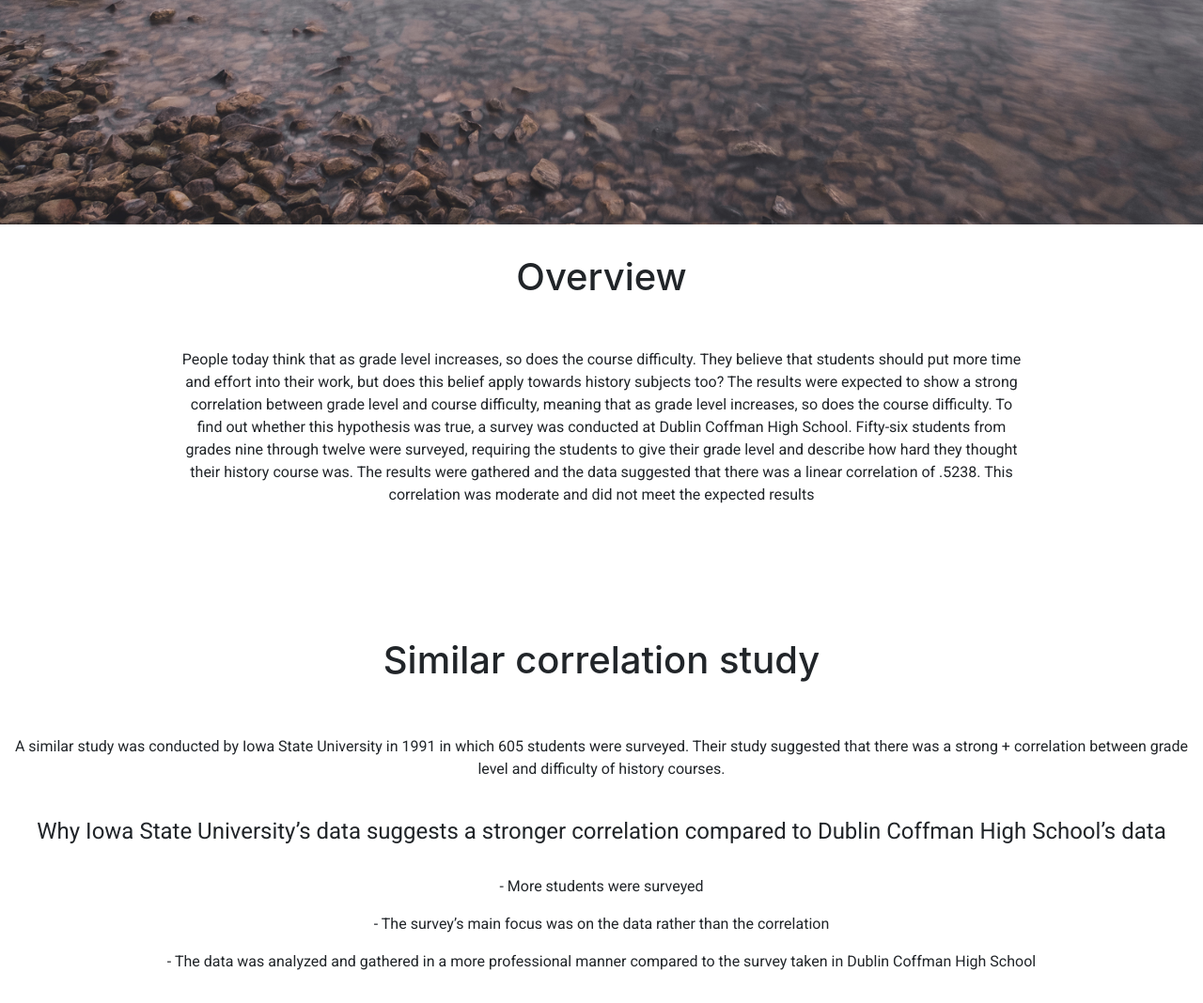
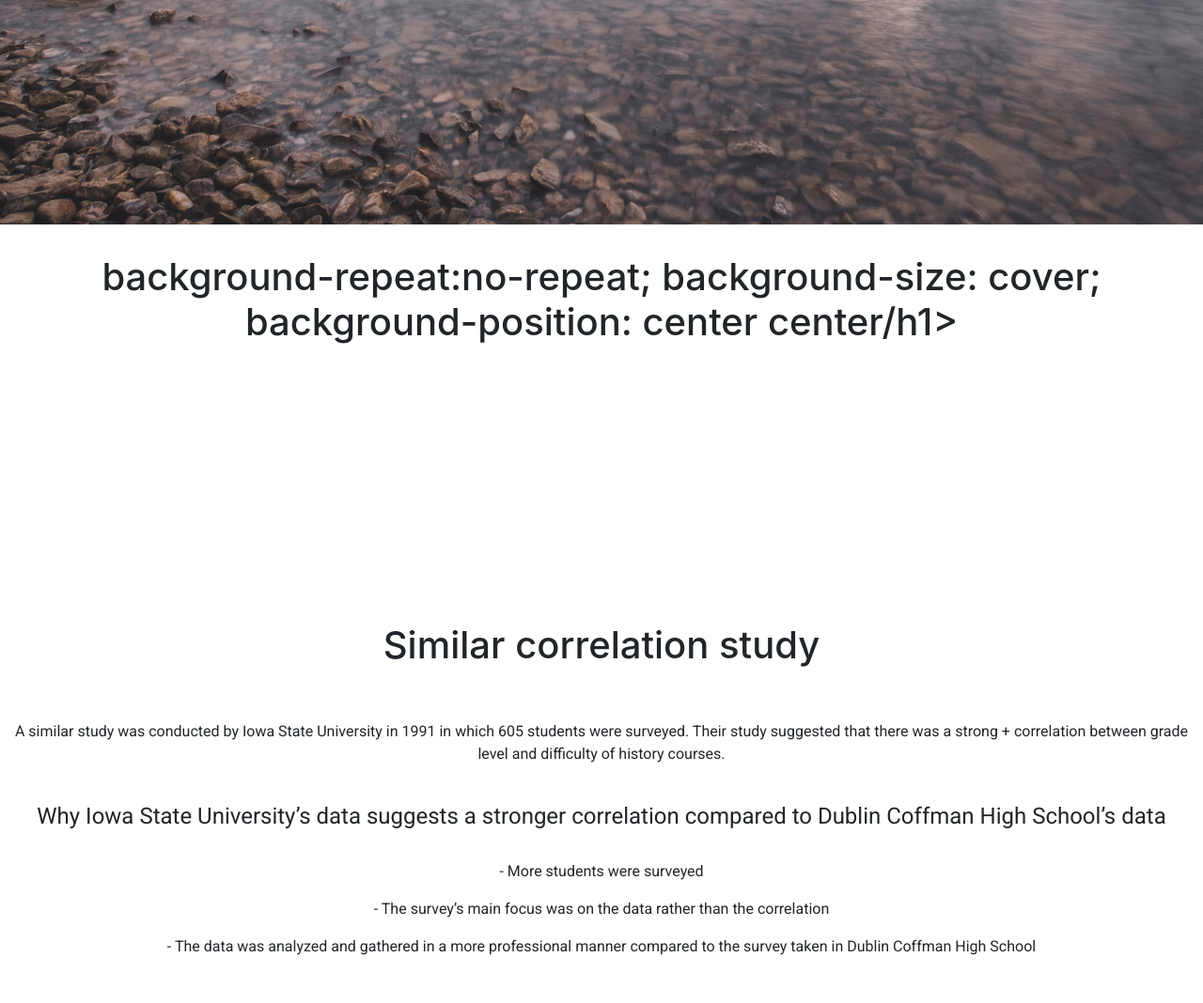
Before and after one commit to AnishRaja/AnishRaja.github.io, a plain HTML site: page index.html in a window 1280 px wide. Shown: the part 661-1729 px from the top of the page at 94% size. Drawn offline with nearby package versions, Linux system fonts and the light colour scheme.

Commit message:
Update index.html

```diff
--- a/index.html
+++ b/index.html
@@ -31,13 +31,12 @@ img {
 </div>
 
 <span id="p"></span>
-        <h1 class="title1"> Overview</h1>
+        <h1 class="title1">   background-repeat:no-repeat;
+  background-size: cover;
+  background-position: center center/h1>
         <br>
 <!--         <hr class="second">
- -->        <br>
-        <div class=container4>
-            <p>People today think that as grade level increases, so does the course difficulty. They believe that students should put more time and effort into their work, but does this belief apply towards history subjects too? The results were expected to show a strong correlation between grade level and course difficulty, meaning that as grade level increases, so does the course difficulty. To find out whether this hypothesis was true, a survey was conducted at Dublin Coffman High School. Fifty-six students from grades nine through twelve were surveyed, requiring the students to give their grade level and describe how hard they thought their history course was. The results were gathered and  the data suggested that there was a linear correlation of .5238. This correlation was moderate and did not meet the expected results</p>
-        </div>
+ -->
 
     <br>
     <br>
```
